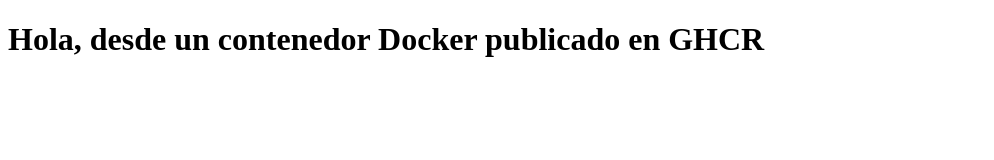
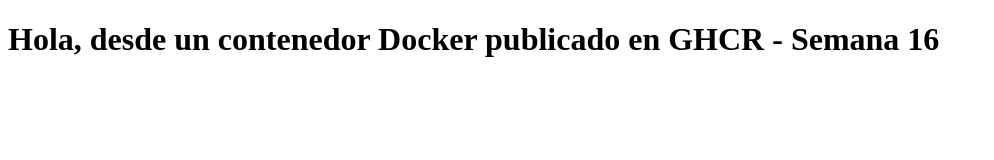
Before and after one commit to Evelyn-aeClyde/lab-docker-gh-actions, a website: page index.html in a window 1280 px wide. Shown: the whole page, without its empty margins (0-994 px from the left). Drawn offline with Linux system fonts and the light colour scheme.

Commit message:
chore: actualizar mensaje en index.html para prueba de build

```diff
--- a/index.html
+++ b/index.html
@@ -5,6 +5,6 @@
 <title>Mi primera app en contenedor</title>
 </head>
 <body>
-<h1>Hola, desde un contenedor Docker publicado en GHCR</h1>
+<h1>Hola, desde un contenedor Docker publicado en GHCR - Semana 16</h1>
 </body>
 </html>
```
